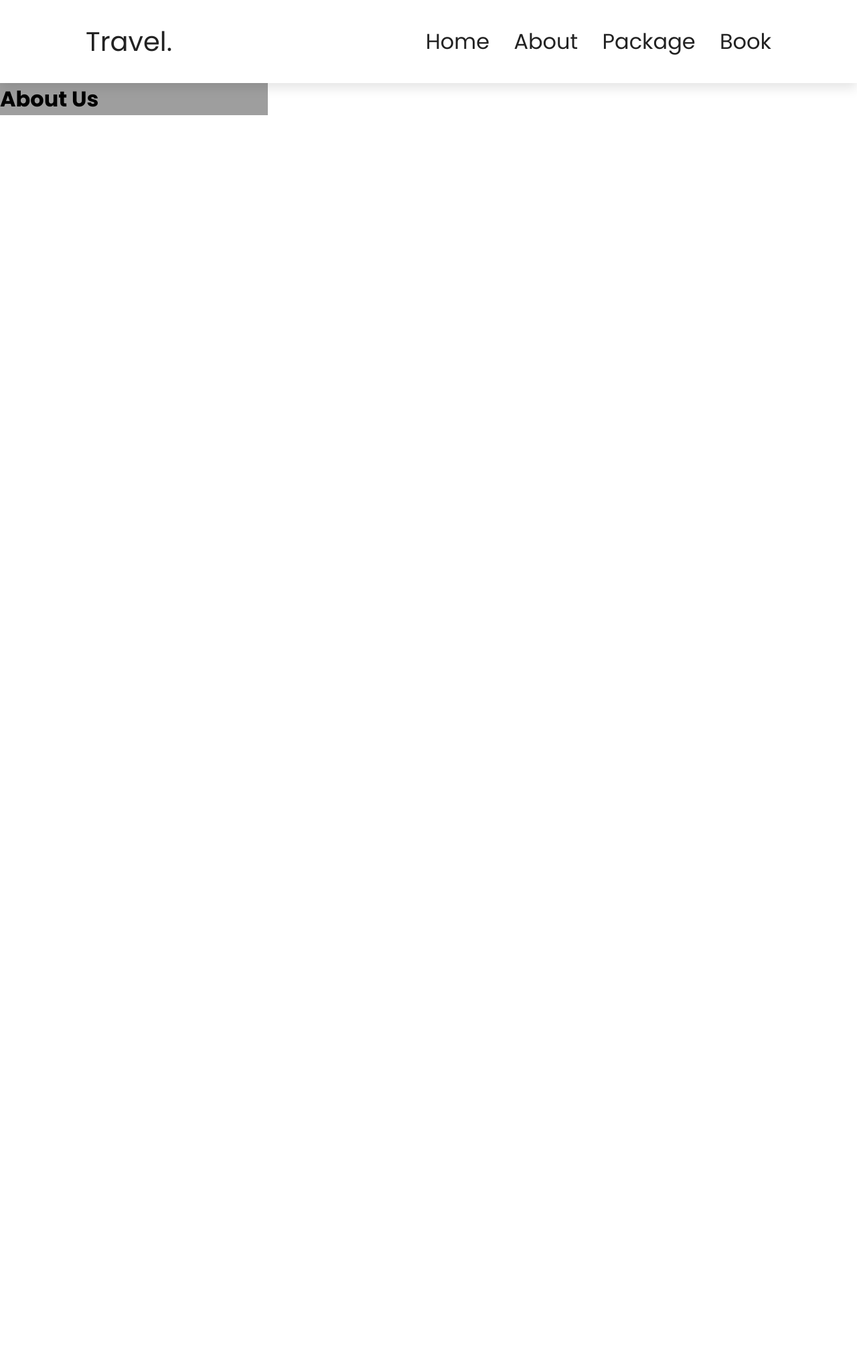
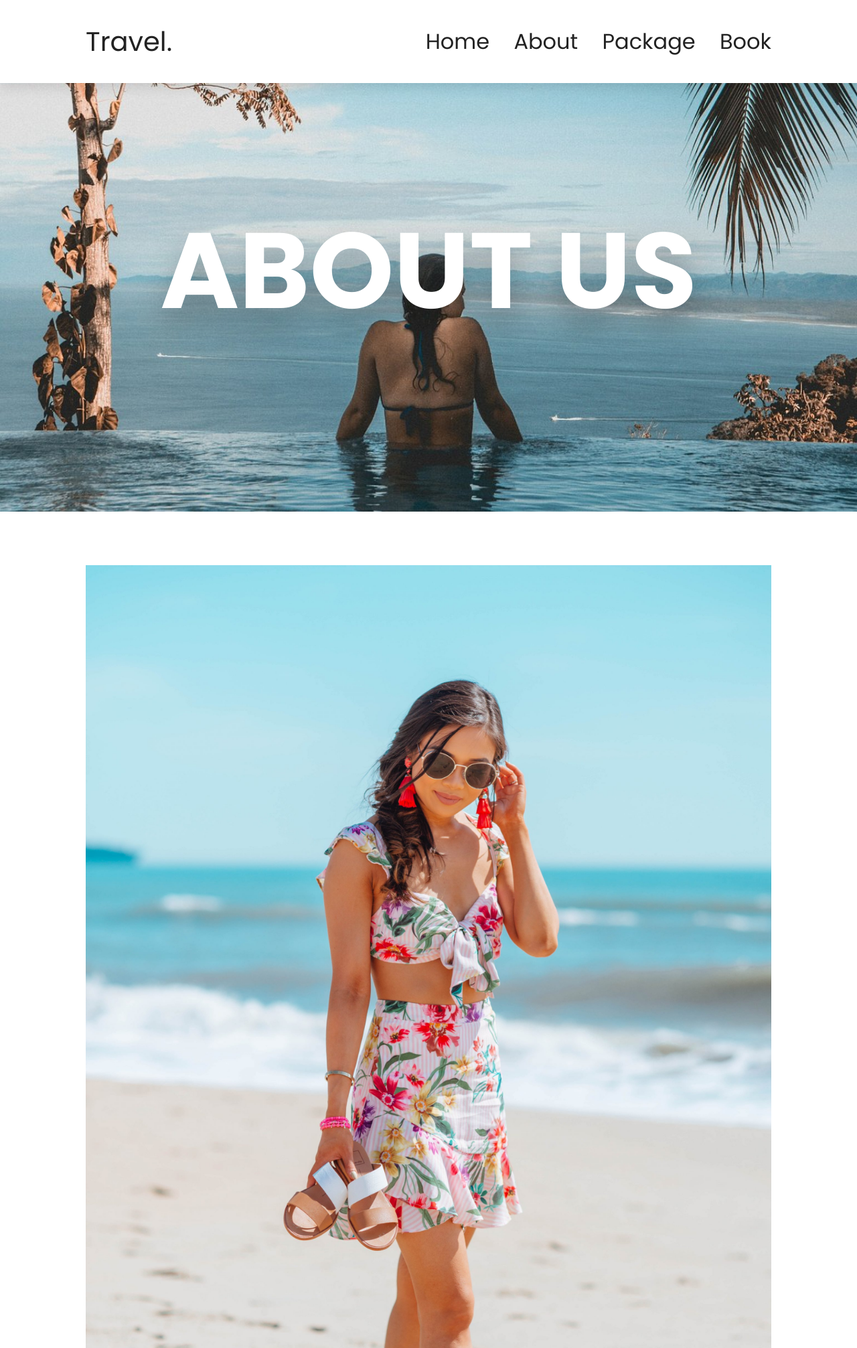
Before and after one commit to danukachathurya/Travel---Tour-Website-HTML---CSS---JS---PHP---MySQL, a PHP site: page /about.php in a window 1280 px wide. Shown: the top 2013 px of the page at 67% size. Before the commit the page ends 172 px from the top, so only its background shows below. Run offline with PHP 8.4, Linux system fonts and the light colour scheme; some libraries are stand-ins or nearby versions; grey boxes are pictures that could not be loaded.

Commit message:
complete about page

```diff
--- a/about.php
+++ b/about.php
@@ -19,9 +19,39 @@
 
 <?php include 'header.php'; ?>
 
-<div class="heading" style="background:url(./images/header-bg-1.png) no-repeat">
+<div class="heading" style="background:url(./images/head-bg-1.png) no-repeat">
     <h1>about us</h1>
 </div>
+
+<!-- about section start -->
+
+<section class="about">
+    <div class="image">
+        <img src="images/about.jpg" alt="">
+    </div>
+
+    <div class="content">
+        <h3>why choose us?</h3>
+        <p>Lorem ipsum dolor sit amet consectetur, adipisicing elit. Dolorem ad amet laborum fuga omnis vitae sint debitis voluptas, at fugit eveniet quidem deleniti modi aspernatur id possimus animi ratione voluptatibus.</p>
+        <p>Lorem, ipsum dolor sit amet consectetur adipisicing elit. Magnam architecto placeat provident doloribus temporibus quaerat quos nemo pariatur numquam nihil?</p>
+        <div class="icons-container">
+            <div class="icons">
+                <i class="fas fa-map"></i>
+                <span>top destinations</span>
+            </div>
+            <div class="icons">
+                <i class="fas fa-hand-holding-usd"></i>
+                <span>affordable price</span>
+            </div>
+            <div class="icons">
+                <i class="fas fa-headset"></i>
+                <span>24/7 guide service</span>
+            </div>
+        </div>
+    </div>
+</section>
+
+<!-- about section ends -->
 
 <!-- swiper js link -->
 <script src="https://cdn.jsdelivr.net/npm/swiper@11/swiper-bundle.min.js"></script>
--- a/css/main.css
+++ b/css/main.css
@@ -43,6 +43,23 @@ section {
         transform: scale(0);
         opacity: 0;
     }
+}
+
+.heading {
+    background-size: cover !important;
+    background-position: center !important;
+    padding-top: 10rem;
+    padding-bottom: 15rem;
+    display: flex;
+    align-items: center;
+    justify-content: center;
+}
+
+.heading h1 {
+    font-size: 10rem;
+    text-transform: uppercase;
+    color: var(--white);
+    text-shadow: var(--text-shadow);
 }
 
 .btn {
@@ -337,6 +354,70 @@ section {
 
 
 
+/* About page start */
+
+.about {
+    display: flex;
+    align-items: center;
+    flex-wrap: wrap;
+    gap: 3rem;
+}
+
+.about .image {
+    flex: 1 1 41rem;
+}
+
+.about .image img {
+    width: 100%;
+}
+
+.about .content {
+    flex: 1 1 41rem;
+    text-align: center;
+}
+
+.about .content h3 {
+    font-size: 3rem;
+    color: var(--black);
+}
+
+.about .content p {
+    font-size: 1.5rem;
+    color: var(--light-black);
+    line-height: 2;
+    padding: 1rem 0;
+}
+
+.about .content .icons-container {
+    margin-top: 2rem;
+    display: flex;
+    flex-wrap: wrap;
+    gap: 1.5rem;
+    align-items: flex-end;
+}
+
+.about .content .icons-container .icons {
+    background: var(--light-bg);
+    padding:2rem;
+    flex:1 1 14rem;
+}
+
+.about .content .icons-container .icons i {
+    font-size: 4rem;
+    margin-bottom: 2rem;
+    color: var(--main-color);
+}
+
+.about .content .icons-container .icons span {
+    font-size: 1.5rem;
+    color: var(--light-black);
+    display: block;
+}
+
+/* About page end */
+
+
+
 /* Footer Start */
 
 .footer {
--- a/home.php
+++ b/home.php
@@ -177,6 +177,7 @@
 
 <!-- home offer section ends -->
 
+
 <!-- swiper js link -->
 <script src="https://cdn.jsdelivr.net/npm/swiper@11/swiper-bundle.min.js"></script>
 
```
Also changed, not shown: images/about.jpg (added), images/head-bg-1.png (added).
